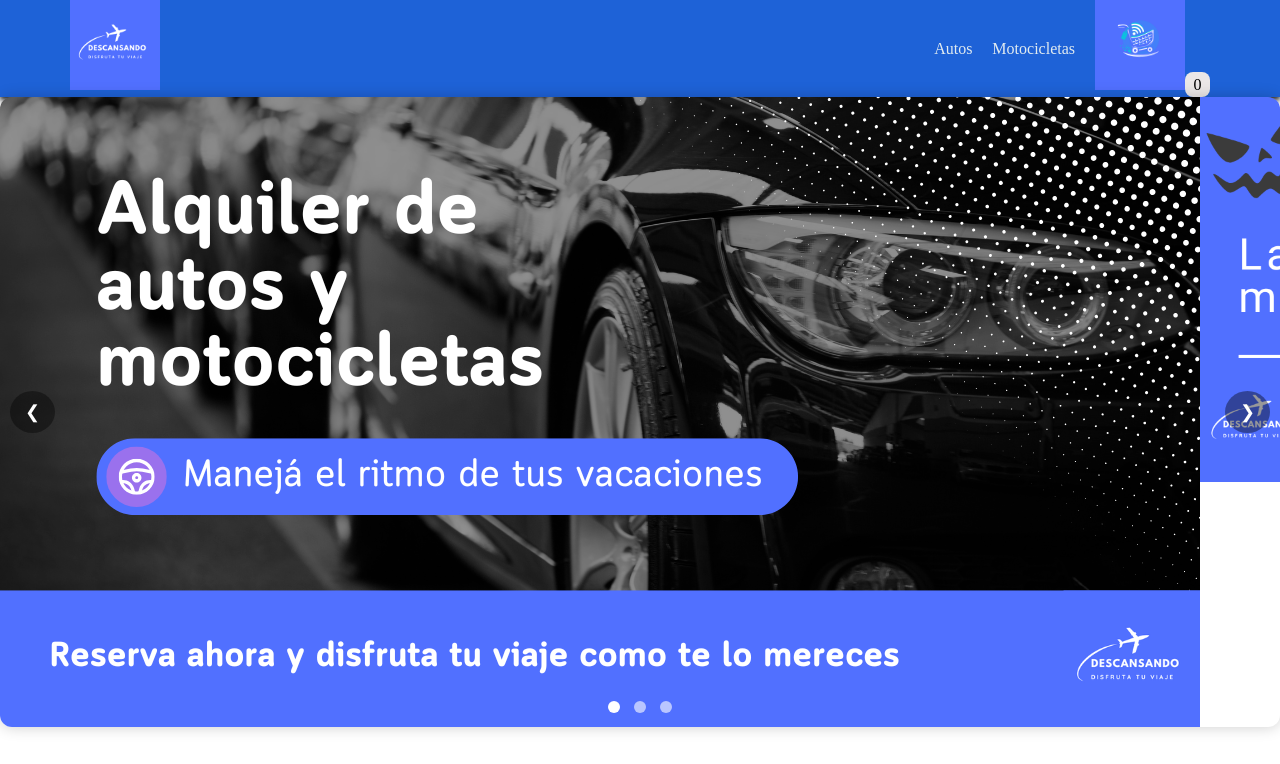
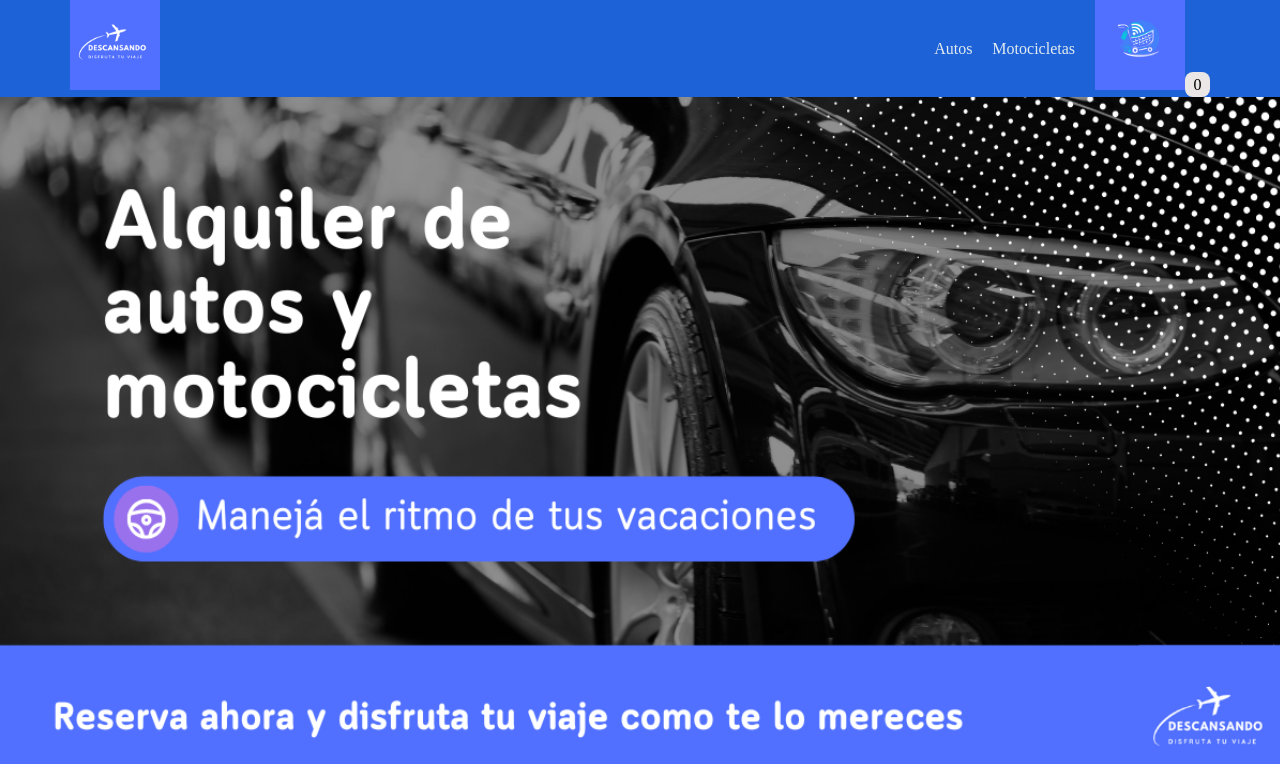
Before and after one commit to jairo-sando/ProyectoFinalJ.Sandoval, a plain HTML site: page index.html in a window 1280 px wide. Shown: the top 764 px of the page. Drawn offline with nearby package versions, Linux system fonts and the light colour scheme.

Commit message:
Actualización proyecto

```diff
--- a/css/index.css
+++ b/css/index.css
@@ -26,74 +26,3 @@
   margin: 0 auto;
 
 }
-
-/*Carousel*/
-
-.carousel {
-  display: flex;
-  position: relative;
-  overflow: hidden;
-  border-radius: 12px;
-  box-shadow: 0 0 15px rgba(0,0,0,0.2);
-}
-
-.carousel-images {
-  display: flex;
-  width: 300%;
-  height: 100%;
-  transition: transform 1.8s ease-in-out;
-}
-
-.carousel-images img {
-   width: 100%;
-   height: 100%;
-   object-fit: cover;
-}
-
- /* Botones */
-.carousel button {
-   position: absolute;
-   top: 50%;
-   transform: translateY(-50%);
-   background-color: rgba(0,0,0,0.4);
-   color: white;
-   border: none;
-   padding: 10px 15px;
-   cursor: pointer;
-   font-size: 18px;
-   border-radius: 50%;
-}
-
-.carousel button:hover {
-    background-color: rgba(0,0,0,0.7);
-}
-
-.prev {
-    left: 10px;
-}
-
-.next {
-    right: 10px;
-}
-
- /* Indicadores */
-.indicators {
-  position: absolute;
-  bottom: 10px;
-  width: 100%;
-  text-align: center;
-}
-
- .dot {
-  display: inline-block;
-  width: 12px;
-  height: 12px;
-  margin: 0 5px;
-  background-color: rgba(255,255,255,0.6);
-  border-radius: 50%;
-  cursor: pointer;
-}
-
- .dot.active {
-  background-color: white;
-}
--- a/index.html
+++ b/index.html
@@ -32,21 +32,13 @@
     <main>
 
 
-     <div class="carousel">
-            <div class="carousel-images">
-               <img src="img/carousel1.png" alt="Imagen 1">
-               <img src="img/carousel2.png" alt="Imagen 2">
-               <img src="img/carousel3.png" alt="Imagen 3">
+     <div class="banner">
+            <div class="imagen">
+               <img src="img/carousel1.png" width="1285px" height="700px" alt="Imagen 1">
+
             </div>
 
-            <button class="prev">&#10094;</button>
-            <button class="next">&#10095;</button>
 
-            <div class="indicators">
-               <span class="dot active"></span>
-               <span class="dot"></span>
-               <span class="dot"></span>
-            </div>
      </div>
 
        <section id="productos-container"></section>
--- a/js/index.js
+++ b/js/index.js
@@ -50,25 +50,3 @@ linkMotos.addEventListener("click", (e) => {
   const motos = vehiculos.filter(v => v.categoria === "Motocicletas");
   crearTarjetasProductos(motos);
 });
-
-
-// Funcionamiento Carousel
-
-const images = document.querySelector('.carousel-images');
-const dots = document.querySelectorAll('.dot');
-
-  let index = 0;
-
-    function showSlide(i) {
-      index = (i + 3) % 3;
-      images.style.transform = `translateX(${-index * 100}%)`;
-      dots.forEach(dot => dot.classList.remove('active'));
-      dots[index].classList.add('active');
-    }
-
-    document.querySelector('.next').addEventListener('click', () => showSlide(index + 1));
-    document.querySelector('.prev').addEventListener('click', () => showSlide(index - 1));
-
-    dots.forEach((dot, i) => {
-      dot.addEventListener('click', () => showSlide(i));
-    });
```
Also changed, not shown: img/carousel2.png (deleted), img/carousel3.png (deleted), img/chevrolet_joy.png, img/hondaxr300.png, img/kia_picanto.png, img/renaul_duster.png, img/royalhimalayan411.png.
